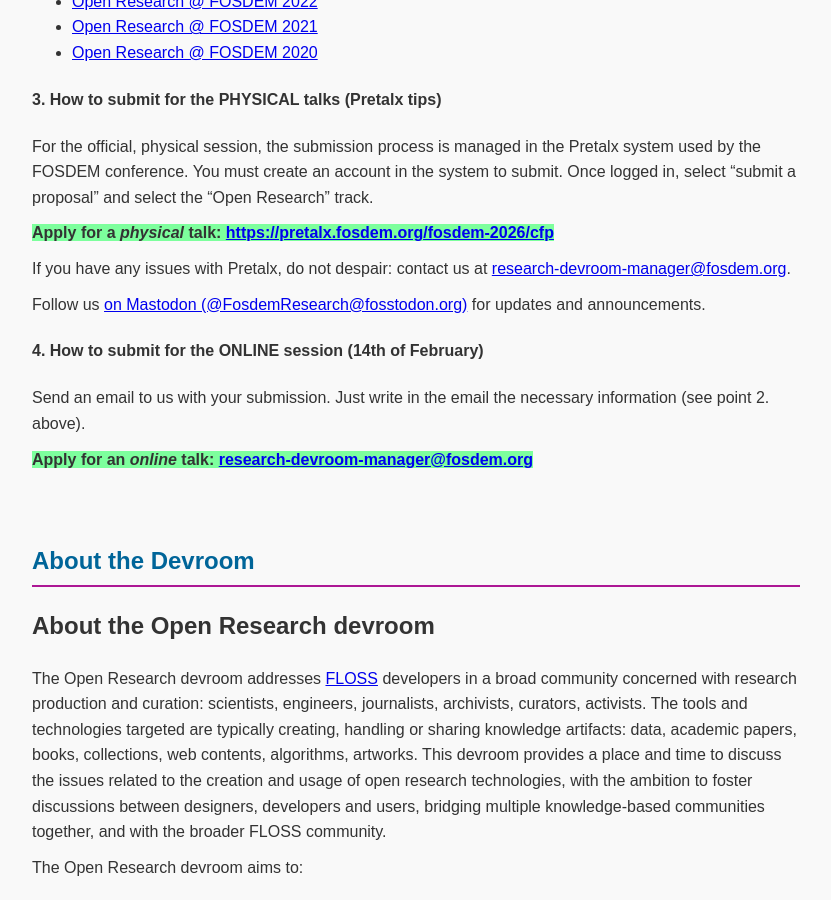
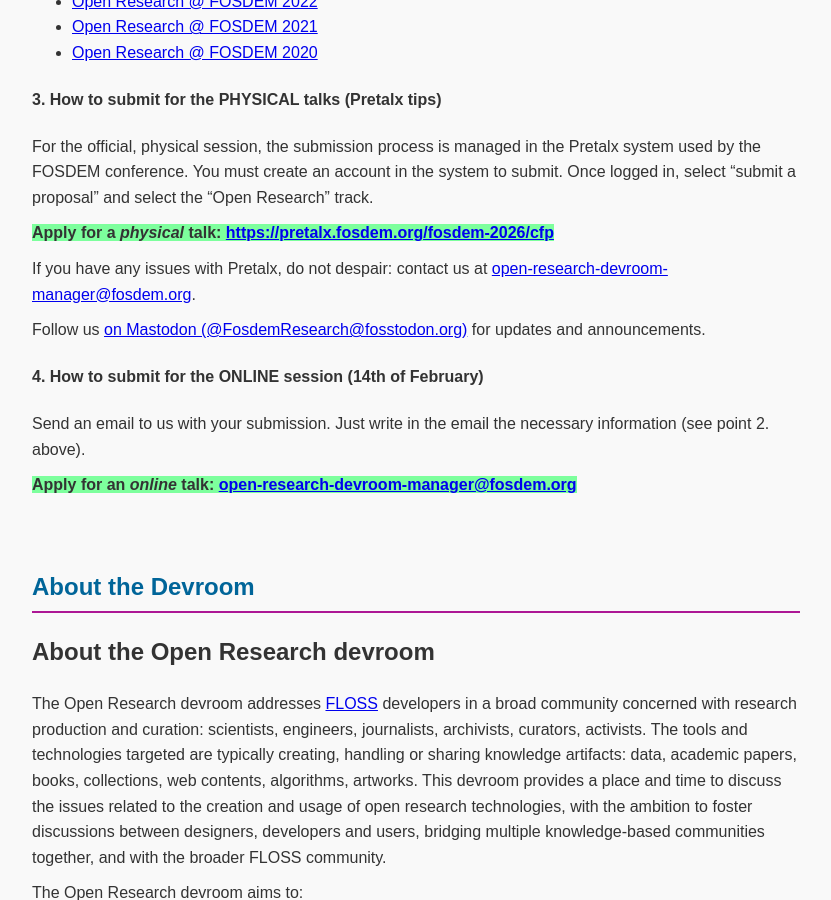
Before and after one commit to research-fosdem/research-fosdem.github.io, a Jekyll site: the page built from index.md, in a window 1280 px wide and 900 px high, scrolled down 2879 px. Shown: the whole window, without its empty margins (224-1055 px from the left). Built offline with Jekyll 4.4.1, drawn with Linux system fonts in a browser that asks for light colours; some of the changed text lies outside the part shown.

Commit message:
fix: devroom email address

```diff
--- a/index.md
+++ b/index.md
@@ -119,7 +119,7 @@ Once logged in, select “submit a proposal” and select the "Open Research" tr
 
 <span style="background-color: #7dff9d;">**Apply for a _physical_ talk: [https://pretalx.fosdem.org/fosdem-2026/cfp](https://pretalx.fosdem.org/fosdem-2026/cfp)**</span>
 
-If you have any issues with Pretalx, do not despair: contact us at [research-devroom-manager@fosdem.org](mailto:research-devroom-manager@fosdem.org).
+If you have any issues with Pretalx, do not despair: contact us at [open-research-devroom-manager@fosdem.org](mailto:open-research-devroom-manager@fosdem.org).
 
 Follow us [on Mastodon (@FosdemResearch@fosstodon.org)](https://fosstodon.org/web/@FosdemResearch) for updates and announcements.
 
@@ -128,7 +128,7 @@ Follow us [on Mastodon (@FosdemResearch@fosstodon.org)](https://fosstodon.org/we
 
 Send an email to us with your submission. Just write in the email the necessary information (see point 2. above).
 
-<span style="background-color: #7dff9d;">**Apply for an _online_ talk:  [research-devroom-manager@fosdem.org](mailto:research-devroom-manager@fosdem.org)**</span>
+<span style="background-color: #7dff9d;">**Apply for an _online_ talk:  [open-research-devroom-manager@fosdem.org](mailto:open-research-devroom-manager@fosdem.org)**</span>
 
 </div>
   </div>
@@ -190,7 +190,7 @@ Your proposal will be assessed by our committee:
 - Yo Yehudi
 
 
-Contact us: [research-devroom-manager@fosdem.org](mailto:research-devroom-manager@fosdem.org)
+Contact us: [open-research-devroom-manager@fosdem.org](mailto:open-research-devroom-manager@fosdem.org)
 
 </div>
   </div>
```
